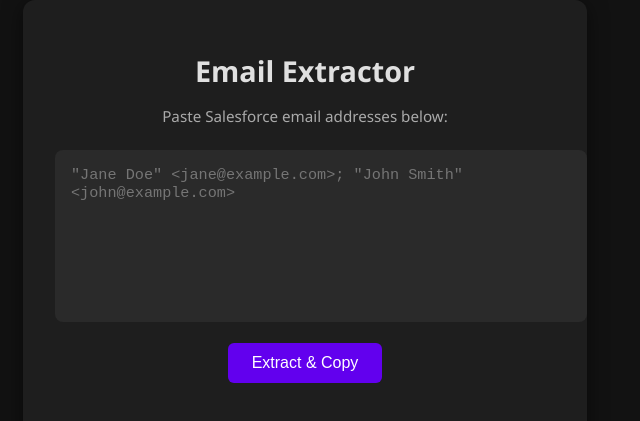
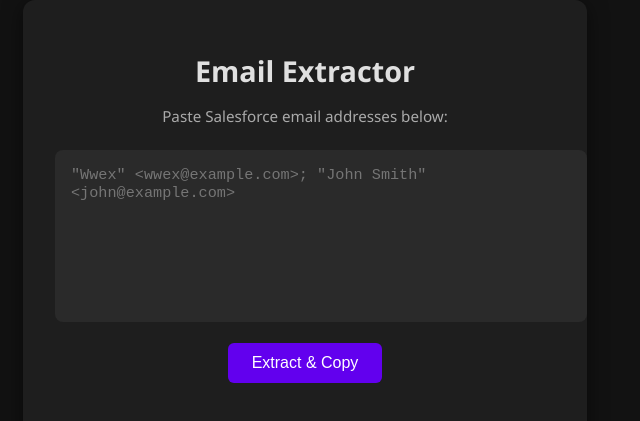
Before and after one commit to ChristianWWEX/VR----Email-Extracter-, a plain HTML site: page index.html in a window 1280 px wide. Shown: the part 175-596 px from the top of the page, 335-975 px from the left. Drawn offline with Linux system fonts and the light colour scheme.

Commit message:
Update index.html
Updated examples

```diff
--- a/index.html
+++ b/index.html
@@ -100,7 +100,7 @@
   <div class="container">
     <h1>Email Extractor</h1>
     <p>Paste Salesforce email addresses below:</p>
-    <textarea id="input" placeholder='"Jane Doe" <jane@example.com>; "John Smith" <john@example.com>'></textarea>
+    <textarea id="input" placeholder='"Wwex" <wwex@example.com>; "John Smith" <john@example.com>'></textarea>
     <br />
     <button onclick="extractEmails()">Extract & Copy</button>
     <div id="status">Copied to clipboard!</div>
```
